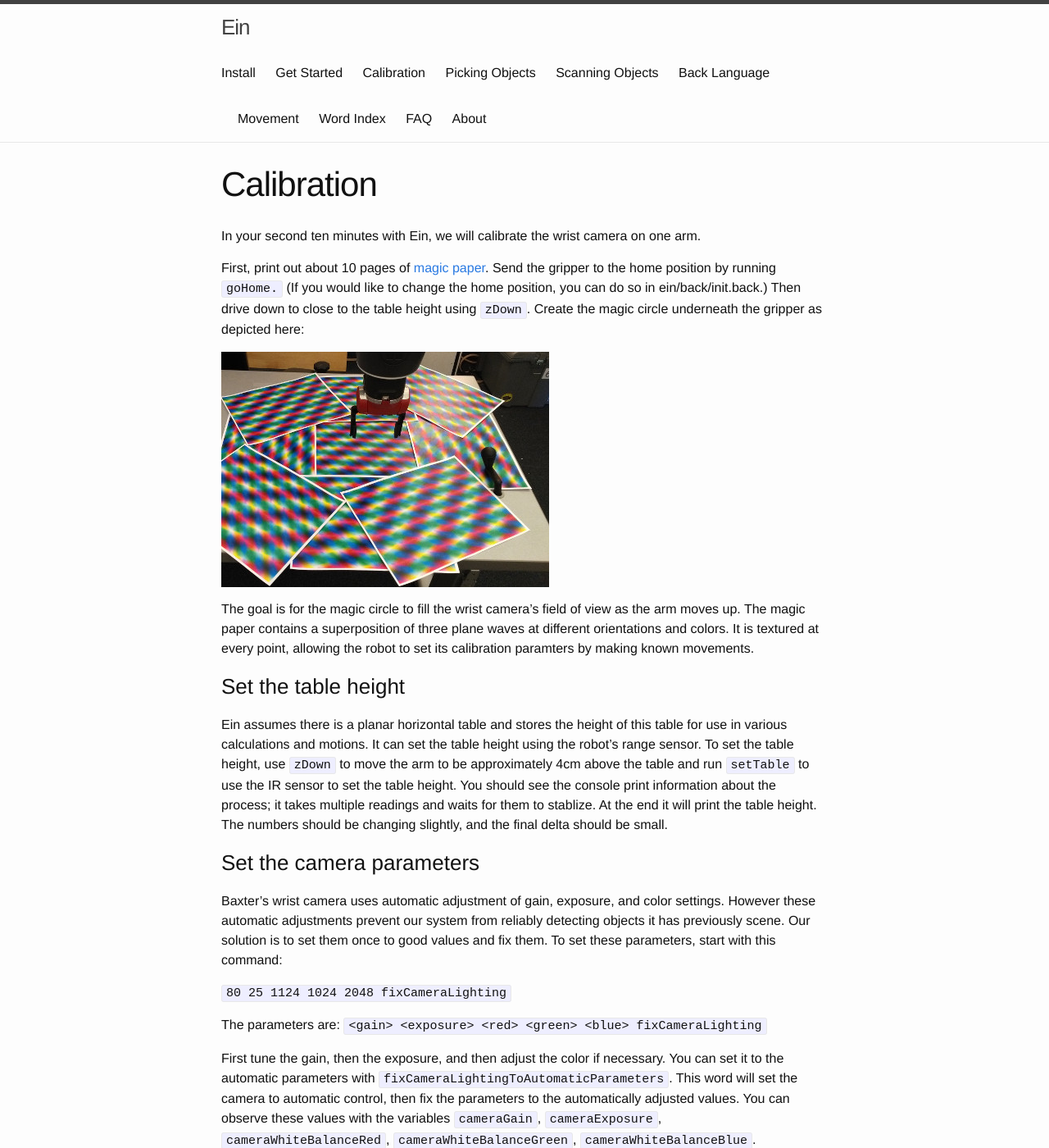
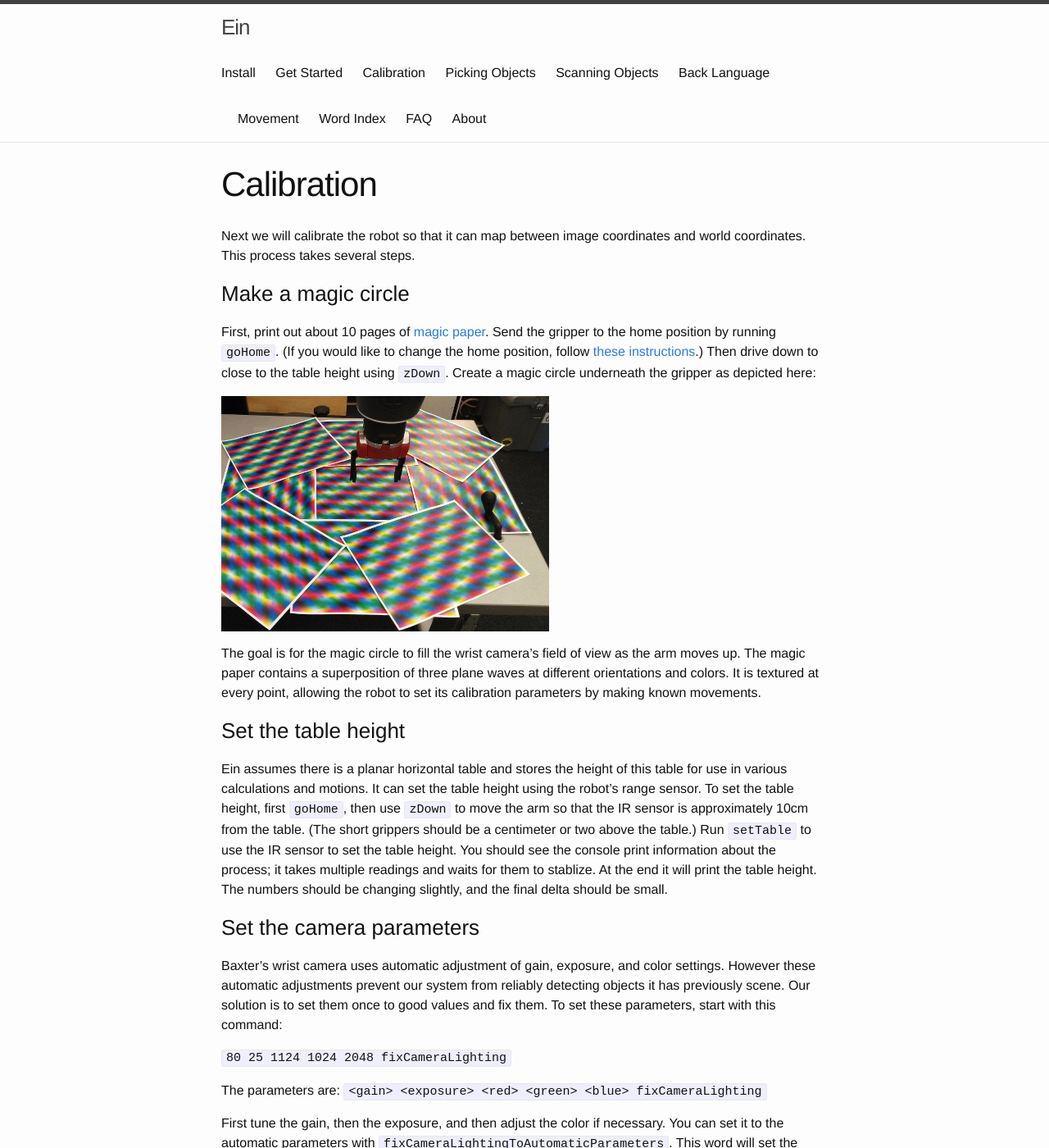
Before and after one commit to h2r/ein, a Jekyll site: the page built from calibration.md, in a window 1280 px wide and 1400 px high. Shown: the whole window at 82% size. Built offline with Jekyll 4.4.1, drawn with Linux system fonts in a browser that asks for light colours; some of the changed text lies outside the part shown.

Commit message:
check calibration
Former-commit-id: c49b620615f295be43e2df558e779d0c381b67f3

````diff
--- a/calibration.md
+++ b/calibration.md
@@ -5,16 +5,18 @@ permalink: calibration/
 order: 2
 ---
 
-In your second ten minutes with Ein, we will calibrate the wrist
-camera on one arm.
+Next we will calibrate the robot so that it can map between image
+coordinates and world coordinates.  This process takes several
+steps.
 
+### Make a magic circle
 First, print out about 10 pages of [magic paper](
 https://github.com/h2r/ein/raw/master/images/calibration/magicpaper.pdf).
-Send the gripper to the home position by running `goHome.` (If you
-would like to change the home position, you can do so in
-ein/back/init.back.)  Then drive down to close to the table height
-using `zDown`.  Create the magic circle underneath the gripper as
-depicted here:
+Send the gripper to the home position by running `goHome`. (If you
+would like to change the home position, follow [these
+instructions](../movement/#changing-the-home-position).)  Then drive
+down to close to the table height using `zDown`.  Create a magic
+circle underneath the gripper as depicted here:
 
 ![Magic Circle](../assets/magic_circle.jpg)
 
@@ -22,19 +24,21 @@ The goal is for the magic circle to fill the wrist camera's field of
 view as the arm moves up.  The magic paper contains a superposition of
 three plane waves at different orientations and colors.  It is
 textured at every point, allowing the robot to set its calibration
-paramters by making known movements.
+parameters by making known movements.
 
 ### Set the table height
 
 Ein assumes there is a planar horizontal table and stores the height
 of this table for use in various calculations and motions.  It can set
 the table height using the robot's range sensor. To set the table
-height, use `zDown` to move the arm to be approximately 4cm above the
-table and run `setTable` to use the IR sensor to set the table height.
-You should see the console print information about the process; it
-takes multiple readings and waits for them to stablize.  At the end it
-will print the table height.  The numbers should be changing slightly,
-and the final delta should be small.
+height, first `goHome`, then use `zDown` to move the arm so that the
+IR sensor is approximately 10cm from the table.  (The short grippers
+should be a centimeter or two above the table.) Run `setTable` to use
+the IR sensor to set the table height.  You should see the console
+print information about the process; it takes multiple readings and
+waits for them to stablize.  At the end it will print the table
+height.  The numbers should be changing slightly, and the final delta
+should be small.
 
 ### Set the camera parameters
 
@@ -87,7 +91,8 @@ Verify that the blue region completely covers the grippers when they
 are open, and that there is no extra blue areas remaining.  If this
 does not work, recenter the gripper (`goHome`) and try again.  You may
 need to rearrange the magic circle or adjust the lighting or colors on
-your camera.
+your camera.  When the mask looks good, you can stop the process by
+running `clearStacks`.  It saves after every iteration.
 
 
 
@@ -95,14 +100,15 @@ your camera.
 
 Next we need to set the projection of the gripper in the image at
 different heights.  This allows Ein to map between pixel space and
-global space given the camera pose.  We set the magnification using
+global space given the camera pose.    We set the magnification using
 interpolation based on several sample points.  The target is obtained
 by rotating the gripper in a plan and finding the minimum variance
 point at each point.
 
-To do this run
+To do this process first `goHome` and then run:
 ```
 calibrateRGBCameraIntrinsics
 ```
 
-This process takes a long time.
+The gripper will move to four different heights and take a series of
+measurements at different orientations.
````
Also changed, not shown: getstarted.md (+34 -30 lines), install.md (+4 -3 lines), movement.md (+12 -0 lines).
